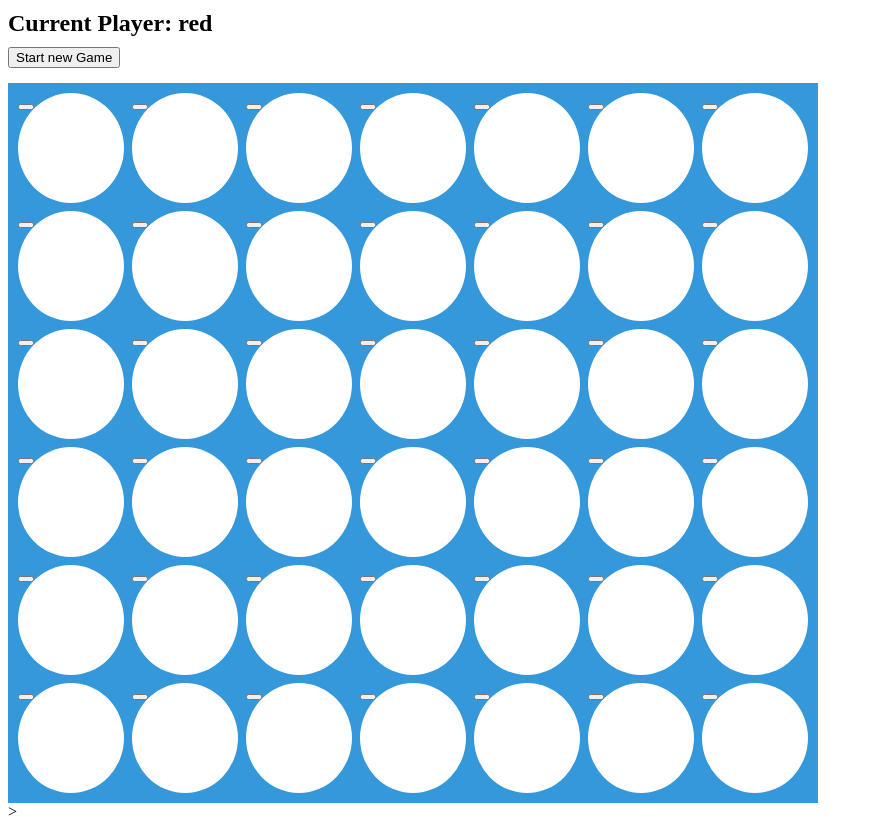
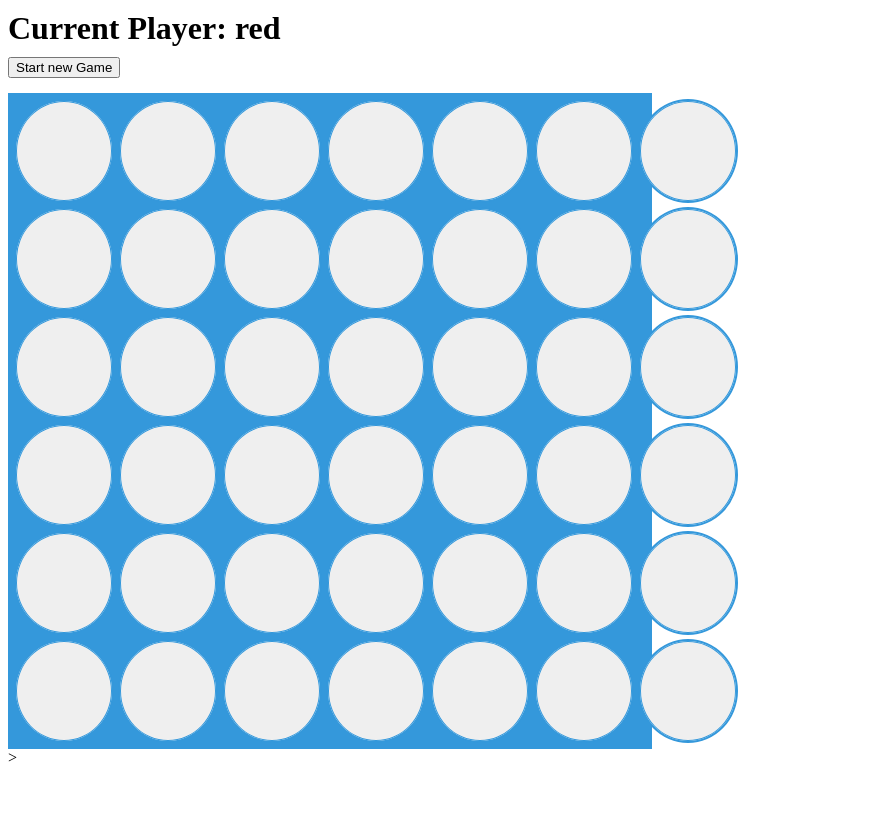
Before and after one commit to bnjmnzh/c4, an Angular app: page / in a window 1280 px wide. Shown: the whole page, without its empty margins (0-873 px from the left). After the commit the page ends 800 px from the top, so only its background shows below. Built offline with nearby package versions, Linux system fonts and the light colour scheme.

Commit message:
Added colour to board

```diff
--- a/src/app/board/board.component.css
+++ b/src/app/board/board.component.css
@@ -1,22 +1,23 @@
-h2 {
+h1 {
     margin-top: 10px;
     margin-bottom: 10px;
 }
 
 main {
     margin-top: 15px;
-    padding: 8px;
+    padding: 6px;
     display: grid;
-    grid-template-columns: repeat(7, 110px);
+    grid-template-columns: repeat(7, 100px);
     grid-row-gap: 4px;
     grid-column-gap: 4px;
     background-color: #3498db;
-    width: max-content;
+    width: 50%;
+    height: 50%;
 }
 
 app-chip {
     border: 2px solid #3498db;
     background-color: white;
     border-radius: 50%;
-    height: 110px;
+    height: 100px;
 }
--- a/src/app/board/board.component.html
+++ b/src/app/board/board.component.html
@@ -1,10 +1,10 @@
-<h2>Current Player: {{ player }}</h2>
+<h1 *ngIf="winner == null">Current Player: {{ player }}</h1>
 
 <button (click)="newGame()">Start new Game</button>
 
-<h3 *ngIf="winner">
+<h1 *ngIf="winner">
     Player {{ winner }} won the game!
-</h3>
+</h1>
 
 <main>
     <app-chip
--- a/src/app/chip/chip.component.ts
+++ b/src/app/chip/chip.component.ts
@@ -3,12 +3,16 @@ import { Component, Input } from '@angular/core';
 @Component({
   selector: 'app-chip',
   template: `
-    <button> {{ value }}</button>
+    <button *ngIf="!value"> {{ value }} </button>
+    <button class="red" *ngIf="value == 'red'"> {{ value }} </button>
+    <button class="yellow" *ngIf="value == 'yellow'"> {{ value }} </button>
   `,
-  styles: []
+  styles: ['button { width: 100%; height: 100%; font-size: 0; border-radius: 50%; border: 1px solid #3498db}',
+          '.red { background-color: #e74c3c}',
+          '.yellow { background-color: #f1c40f}']
 })
 export class ChipComponent {
 
-  @Input() value: 'O'; // ui component
+  @Input() value: 'red' | 'yellow'; // ui component
 
 }
```
